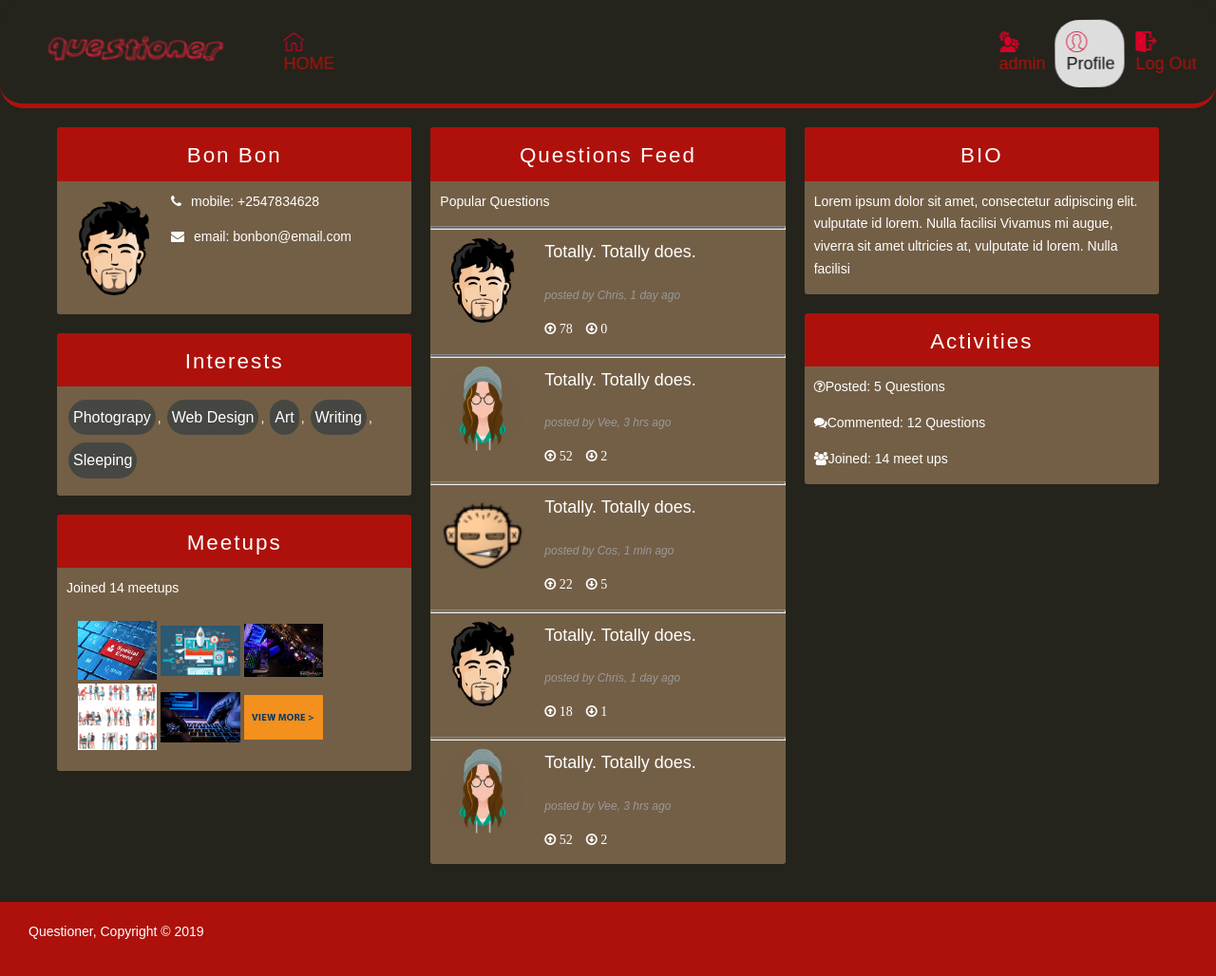
After one commit to b0nbon1/questioner, a Python web app: template UI/templates/profile.html in a window 1280 px wide. The commit adds this page. Shown: the whole page at 95% size. Run offline with Jinja, Linux system fonts and the light colour scheme; the template is opened without the code that fills it, so the values that code supplies are empty.

Commit message:
[finishes #162954133]adds profile page

```diff
--- a/UI/css/LoginSignup.css
+++ b/UI/css/LoginSignup.css
@@ -89,11 +89,6 @@ body {
 .header a:hover {
   background-color: #ddd;
   color: black;
-}
-
-.header a.active {
-  background-color: dodgerblue;
-  color: white;
 }
 
 .header-right {
--- a/UI/css/homepage.css
+++ b/UI/css/homepage.css
@@ -7,7 +7,7 @@ a {
     text-decoration: none;
   font-size: 14px;
   line-height: 1.7;
-  color: #666666;
+  color: #cecaca;
   margin: 0px;
 }
 
@@ -88,14 +88,14 @@ button:hover {
   border-radius: 25px;
 }
 
-.header a:hover {
+.header a:hover{
   background-color: #ddd;
-  color: black;
+  color: #111;
 }
 
 .header a.active {
-  background-color: dodgerblue;
-  color: white;
+  background-color: #ddd;
+  color: #111;
 }
 nav{
     padding-top: 10px;
@@ -139,7 +139,7 @@ nav .header-right {
     color: #fff
   }
   img.resize {
-    radius: 10px;
+    width: 200px;
     max-width:80%;
     max-height:40%;
   }
--- /dev/null
+++ b/UI/css/profile.css
@@ -0,0 +1,220 @@
+@import "homepage.css";
+@import "questions.css";
+/* Layout styles -----------------------------------*/
+@media (min-width: 620px) {
+    main {
+      column-count: 2;
+      column-gap: 20px;
+    }
+
+    section {
+      break-inside: avoid;
+    }
+  }
+
+  @media (min-width: 960px) {
+    main {
+       column-count: 3;
+    }
+  }
+
+  /* styles */
+
+  :root {
+    --red: ;
+  }
+
+
+  main {
+    max-width: 1200px;
+    margin: 0 auto;
+    padding: 20px;
+  }
+
+  header {
+    max-width: 1200px;
+    margin: 0 auto;
+    padding: 20px 20px 0;
+  }
+
+  .title {
+    font-size: 2.6em;
+    text-align: center;
+    color: white;
+    margin-bottom: 20px
+  }
+
+  .figure-img {
+    display: block;
+    width: 100%;
+    object: fit;
+  }
+
+  h2 {
+    font-size: 1.4em;
+    padding: 10px;
+    color: #fff;
+  }
+
+  p {
+    margin-bottom: 1em;
+    padding: 0 10px;
+    color: #fff;
+  }
+
+  section {
+    border-top: 3px solid #AE110B;
+    border-radius: 3px;
+    background-color:#735F46;
+    margin-bottom: 20px;
+    overflow: hidden;
+  }
+
+  .section-img {
+    display: block;
+    padding: 10px;
+    margin: 0;
+    float: left;
+  }
+
+  .bigtitle {
+    padding: 0;
+  }
+
+  .bigtitle-title {
+    color: white;
+    text-align: center;
+    background-color: #AE110B;
+    margin-top: 0px;
+    margin-bottom: 10px;
+  }
+
+  .bigbottom-link {
+    background-color: var(--green);
+    color: white;
+  }
+    .link-hide{
+      color: 111 !important;
+  }
+
+  .icon {
+    padding-right: 10px;
+  }
+
+  .profile {
+    width: 120px;
+    border-radius: 50%;
+    margin-bottom: 10px;
+  }
+
+  @media (min-width: 620px) {
+    .options-link {
+      font-size: 1.4em;
+    }
+  }
+  .tag {
+    background-color: rgb(70, 71, 67); /* Green */
+    border: none;
+    color: white;
+    padding: 5px;
+    text-align: center;
+    text-decoration: none;
+    display: inline-block;
+    font-size: 16px;
+    margin: 4px 2px;
+    cursor: pointer;
+    border-radius: 20px;
+  }
+
+p .tag{
+    display: inline-flex;
+}
+
+  #meetup {
+    max-width:900px;
+    margin:0 auto; /*center aligned*/
+    padding:0;
+    font-size:0; /* Remember to change it back to normal font size if have captions */
+    list-style:none;
+    background-color:#735F46;
+}
+ul#meetup {
+    margin:20px ;
+}
+#meetup li {
+    display: inline-block;
+    *display:inline;/*for IE6 - IE7*/
+    width:20%;
+    vertical-align:middle;
+    box-sizing: content-box;
+    margin:2px;
+    padding:0;
+}
+
+/* The wrapper for each item */
+.meetup-cell {
+    /*margin:12px;
+    box-shadow:0 0 6px rgba(0,0,0,0.3);*/
+    display:block;
+    position: relative;
+    overflow:hidden;
+}
+
+/* If have the image layer */
+.meetup-img {
+    display:block;
+    width: 100%;
+    height: auto;
+    border:none;
+    transform:scale(1);
+    transition:all 1s;
+}
+
+#meetup li:hover .meetup-img {
+    transform:scale(1.05);
+    opacity:0.3;
+    background-color: #111;
+}
+
+.meetup-text {
+    display:block;
+    padding:0;
+    box-sizing:border-box;
+    position:absolute;
+    left:0;
+    width:100%;
+    text-align:center;
+    text-transform:capitalize;
+    font-size:10px;
+    font-weight:bold;
+    font-family: 'Oswald', sans-serif;
+    font-weight:normal!important;
+    top:40%;
+    color: #fff;
+    opacity:0;
+    filter:alpha(opacity=0);/*For older IE*/
+    transform:translateY(-20px);
+    transition:all .3s;
+}
+#meetup li:hover .meetup-text {
+    transform:translateY(0px);
+    opacity:0.9;
+}
+
+@media (max-width: 9000px) {
+    #meetup li {
+        width:25%;
+    }
+}
+
+@media (max-width: 700px) {
+    #meetup li {
+        width:33.33%;
+    }
+}
+
+@media (max-width: 550px) {
+    #meetup li {
+        width:50%;
+    }
+}
--- /dev/null
+++ b/UI/templates/profile.html
@@ -0,0 +1,176 @@
+<!DOCTYPE html>
+<html lang="en">
+<head>
+	<title>Questioner Login</title>
+	<meta charset="UTF-8">
+	<meta name="viewport" content="width=device-width, initial-scale=1">
+    <link rel="stylesheet" type="text/css" href="../css/profile.css">
+    <link rel="stylesheet" href="https://cdnjs.cloudflare.com/ajax/libs/font-awesome/4.7.0/css/font-awesome.min.css">
+
+</head>
+<body>
+	<div class="header">
+		  <a href="index.html" class="logo shake"><img src="../images/onlinelogomaker-010319-1828-2336 .png" class="icon"></a>
+		  <nav>
+                <ul>
+                    <li><a href="index.html" class="shake"><img src="../images/icon/home.svg" class="icon">HOME</a></li>
+                    <li><a href="login.html"  class="header-right shake"><img src="../images/icon/logout.svg" class="icon">Log Out</a></li>
+                    <li><a href="profile.html" class="header-right active shake"><img src="../images/icon/user.svg" class="icon">Profile</a></li>
+                    <li><a href="admin.html" class="header-right shake"><img src="../images/icon/admin-with-cogwheels.svg" class="icon">admin</a></li>
+                </ul>
+
+            </nav>
+    </div>
+
+    <main>
+     <section>
+        <h2 class="bigtitle-title">Bon Bon</h2>
+            <img class="section-img profile" src="../images/avatar2.png" />
+            <p><i class="fa icon fa-phone" aria-hidden="true"></i>mobile: +2547834628</p>
+            <p><i class="fa icon fa-envelope" aria-hidden="true"></i>email: bonbon@email.com</p>
+      </section>
+     <section>
+        <h2 class="bigtitle-title">Interests</h2>
+        <p>
+            <span class="tag">Photograpy</span>,
+            <span class="tag">Web Design</span>,
+            <span class="tag">Art</span>,
+            <span class="tag">Writing</span>,
+            <span class="tag">Sleeping</span>
+        </p>
+      </section>
+      <section>
+        <h2 class="bigtitle-title">Meetups</h2>
+        <p>Joined <span>14</span> meetups</p>
+        <ul id="meetup">
+            <li>
+                <a class="meetup-cell" href="#">
+                    <img class="meetup-img" src="../images/download.jpeg">
+                    <span class="meetup-overlay"></span>
+                    <span class="meetup-text">Develop</span>
+                </a>
+            </li>
+            <li>
+                <a class="meetup-cell" href="#">
+                    <img class="meetup-img" src="../images/website-development-doylestown.resized.gif">
+                    <span class="meetup-text">Adipiscing</span>
+                </a>
+            </li>
+            <li>
+                <a class="meetup-cell" href="#">
+                    <img class="meetup-img" src="../images/lan-hall.resized.jpg">
+                    <span class="meetup-text">Vivamus</span>
+                </a>
+            </li>
+            <li>
+                <a class="meetup-cell" href="#">
+                    <img class="meetup-img" src="../images/bg.jpg">
+                    <span class="meetup-text">Curabitur</span>
+                </a>
+            </li>
+            <li>
+                <a class="meetup-cell" href="#">
+                    <img class="meetup-img" src="../images/images.jpeg">
+                    <span class="meetup-text">luctus</span>
+                </a>
+            </li>
+            <li>
+                <a class="meetup-cell" href="#">
+                    <img class="meetup-img" src="../images/view_more_events.jpg">
+                </a>
+            </li>
+        </ul>
+      </section>
+
+
+
+      <section class="bigbottom">
+        <h2 class="bigtitle-title">Questions Feed</h2>
+        <p>Popular Questions</p>
+        <ul>
+            <hr class="comments-line">
+            <li><p class="txt4"><img src="../images/avatar2.png" class="Avatar" alt="Chris">Totally. Totally does.</p>
+             <p class="txt5">posted by Chris, 1 day ago</p>
+             <p>
+                    <i class="fa icon fa-arrow-circle-o-up" aria-hidden="true">
+                        78
+                    </i>
+                    <i class="fa icon fa-arrow-circle-o-down" aria-hidden="true">
+                        0
+                    </i>
+                </p>
+            </li>
+            <hr class="comments-line">
+            <li><p class="txt4"><img src="../images/avatar_beanie_girl-512.png" class="Avatar" alt="Vee">Totally. Totally does.</p>
+                <p class="txt5">posted by Vee, 3 hrs ago</p>
+                <p>
+                    <i class="fa icon fa-arrow-circle-o-up" aria-hidden="true">
+                        52
+                    </i>
+                    <i class="fa icon fa-arrow-circle-o-down" aria-hidden="true">
+                        2
+                    </i>
+                </p>
+            </li>
+            <hr class="comments-line">
+            <li><p class="txt4"><img src="../images/Avatar_1.resized.png" class="Avatar" alt="Cos">Totally. Totally does.</p>
+                <p class="txt5">posted by Cos, 1 min ago</p>
+                <p>
+                        <i class="fa icon fa-arrow-circle-o-up" aria-hidden="true">
+                            22
+                        </i>
+                        <i class="fa icon fa-arrow-circle-o-down" aria-hidden="true">
+                            5
+                        </i>
+                    </p>
+            </li>
+            <hr class="comments-line">
+            <li><p class="txt4"><img src="../images/avatar2.png" class="Avatar" alt="Chris">Totally. Totally does.</p>
+             <p class="txt5">posted by Chris, 1 day ago</p>
+             <p>
+                    <i class="fa icon fa-arrow-circle-o-up" aria-hidden="true">
+                        18
+                    </i>
+                    <i class="fa icon fa-arrow-circle-o-down" aria-hidden="true">
+                        1
+                    </i>
+                </p>
+            </li>
+            <hr class="comments-line">
+            <li><p class="txt4"><img src="../images/avatar_beanie_girl-512.png" class="Avatar" alt="Vee">Totally. Totally does.</p>
+                <p class="txt5">posted by Vee, 3 hrs ago</p>
+                <p>
+                    <i class="fa icon fa-arrow-circle-o-up" aria-hidden="true">
+                        52
+                    </i>
+                    <i class="fa icon fa-arrow-circle-o-down" aria-hidden="true">
+                        2
+                    </i>
+                </p>
+            </li>
+            </ul>
+      </section>
+
+      <section class="bigtitle">
+        <h2 class="bigtitle-title">BIO</h2>
+        <p>
+            Lorem ipsum dolor sit amet, consectetur adipiscing elit.
+            vulputate id lorem. Nulla facilisi
+            Vivamus mi augue, viverra sit amet ultricies at, vulputate id lorem. Nulla facilisi
+        </p>
+      </section>
+
+      <section>
+        <h2 class="bigtitle-title">Activities</h2>
+            <p><i class="fa fa-question-circle-o" aria-hidden="true"></i>Posted: 5 Questions</p>
+            <p><i class="fa fa-comments" aria-hidden="true"></i>Commented: 12 Questions</p>
+            <p><i class="fa fa-users" aria-hidden="true"></i>Joined: 14 meet ups</p>
+      </section>
+
+    </main>
+
+<footer>
+    <p>Questioner, Copyright &copy; 2019</p>
+</footer>
+</body>
+</html>
```
Also changed, not shown: UI/templates/index.html (+5 -5 lines), UI/templates/question.html (+20 -7 lines), UI/images/view_more_events.jpg (added).
